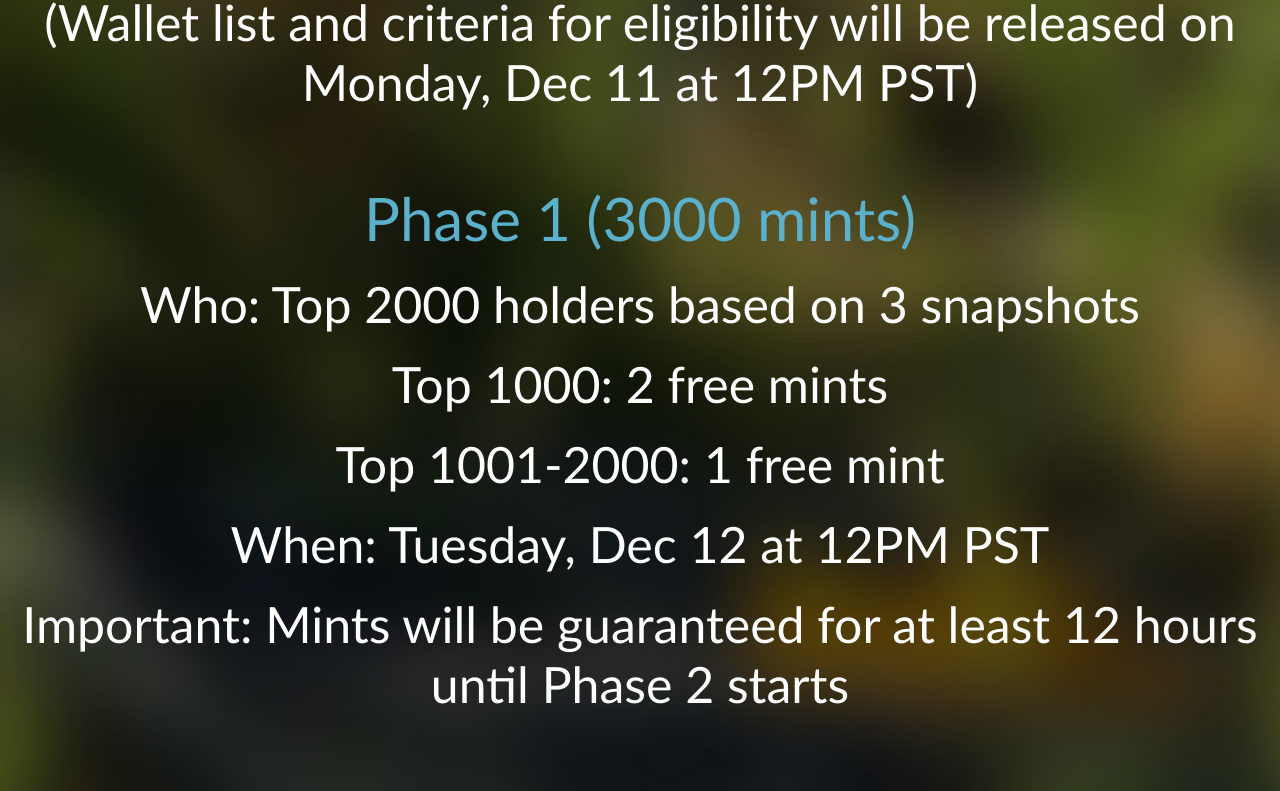
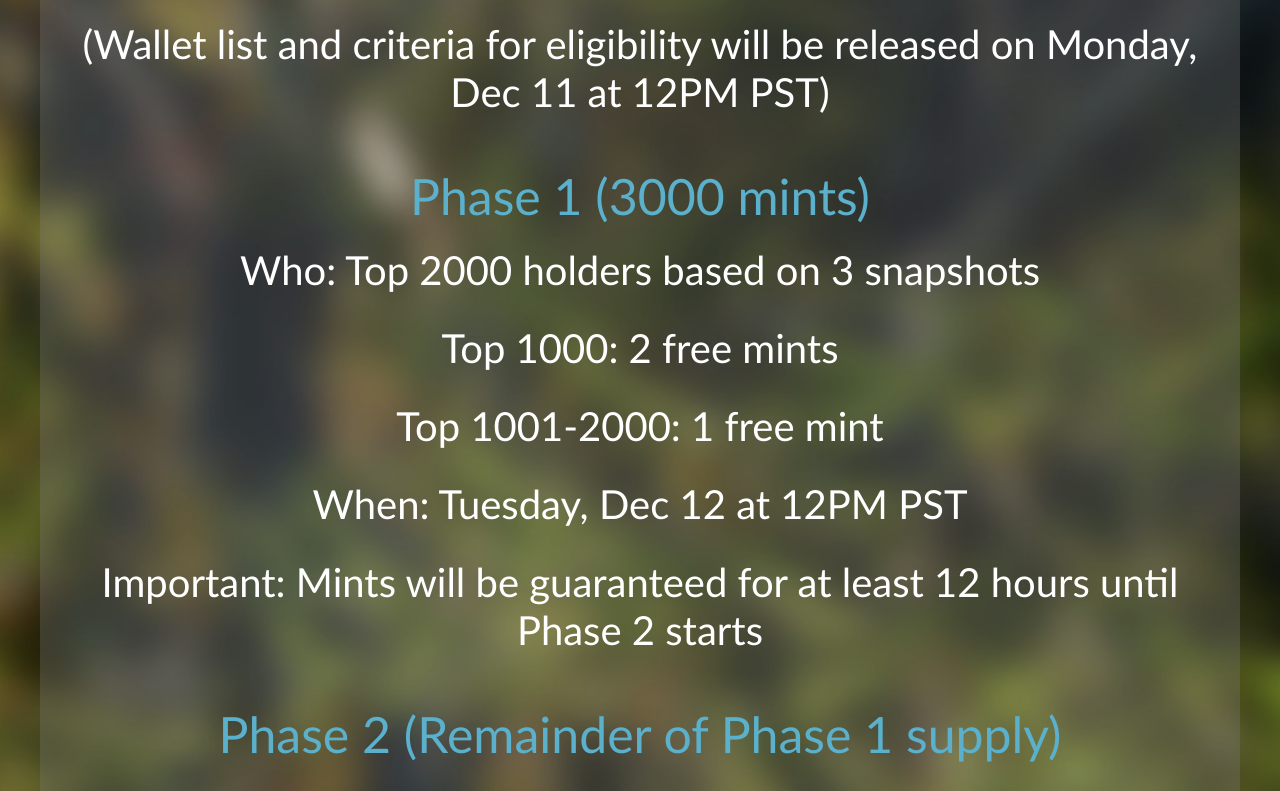
Before and after one commit to trichocereus/mint, a React (Create React App) app: page / in a window 1280 px wide. Shown: the part 1839-2630 px from the top of the page. Built offline with nearby package versions, Linux system fonts and the light colour scheme.

Commit message:
update styling

```diff
--- a/src/App.js
+++ b/src/App.js
@@ -206,6 +206,7 @@ const App = () => {
           <a className='links' href='https://natehallinan.com/resume'>About the artist</a>
           <a className='links' href='https://smurfcat.eth.limo'>Token website</a>
         </div>
+        <div className="cont2">
           <p className="h-text">MINT SCHEDULE </p>
           <p className="p-text">(Wallet list and criteria for eligibility will be released on Monday, Dec 11 at 12PM PST) </p>
           <p className="h-text">Phase 1 (3000 mints)</p>
@@ -214,7 +215,7 @@ const App = () => {
           <p className="p-text">Top 1001-2000: 1 free mint</p>
           <p className="p-text">When: Tuesday, Dec 12 at 12PM PST</p>
           <p className="p-text">Important: Mints will be guaranteed for at least 12 hours until Phase 2 starts </p>
-        <p className="h-text">Phase 2 (remainder of phase 1 supply)</p>
+          <p className="h-text">Phase 2 (Remainder of Phase 1 supply)</p>
           <p className="p-text">Who: In addition to the top 2000 wallets, the top 2001-2500 holders based on 3 snapshots will have a chance for 1 free mint until all 3000 mints are claimed</p>
           <p className="p-text">When: Wednesday, Dec 13 at 12AM PST</p>
           <p className="h-text">Phase 3 (300 mints @ 0.01 eth each) </p>
@@ -222,6 +223,7 @@ const App = () => {
           <p className="p-text">When: Wednesday, Dec 13 at 12PM PST</p>
           <p className="h-text">Reveal: 24 hours after collection is minted out</p>
           <p className="p-text">Happy holidays from Real Smurf Cat and Nate Hallinan!</p>
+        </div>
         <div className="footer-container">
           <img alt="Twitter Logo" className="twitter-logo" src={twitterLogo} />
           <a
--- a/src/styles/App.css
+++ b/src/styles/App.css
@@ -76,15 +76,17 @@ body, h1, h2, h3, h4, p, figure, div, section, img {
 }
 
 .p-text {
-  font-size: 50px;
+  padding-bottom: 20px;
+  font-size: 40px;
   color: white;;
   margin: 10px;
   font-family: 'Gill Sans', 'Gill Sans MT', Calibri, 'Trebuchet MS', sans-serif;
 }
 
 .h-text {
-  padding-top: 50px;
-  font-size: 60px;
+  padding-top: 20px;
+  padding-bottom: 10px;
+  font-size: 50px;
   color: #5bb0cc;
   margin: 10px;
   font-style: bold;
@@ -209,3 +211,10 @@ body, h1, h2, h3, h4, p, figure, div, section, img {
   box-shadow: #FFFFFF 1px 0 5px;
   font-style: bold;
 }
+
+.cont2 {
+ margin: 40px;
+ background: rgba(125, 125, 125, 0.3); /* Green background with 30% opacity */
+ border-radius: 30px;
+ padding: 30px;
+}
```
Also changed, not shown: src/assets/bg.jpg. Lines whose indentation alone changed are shown as unchanged.
